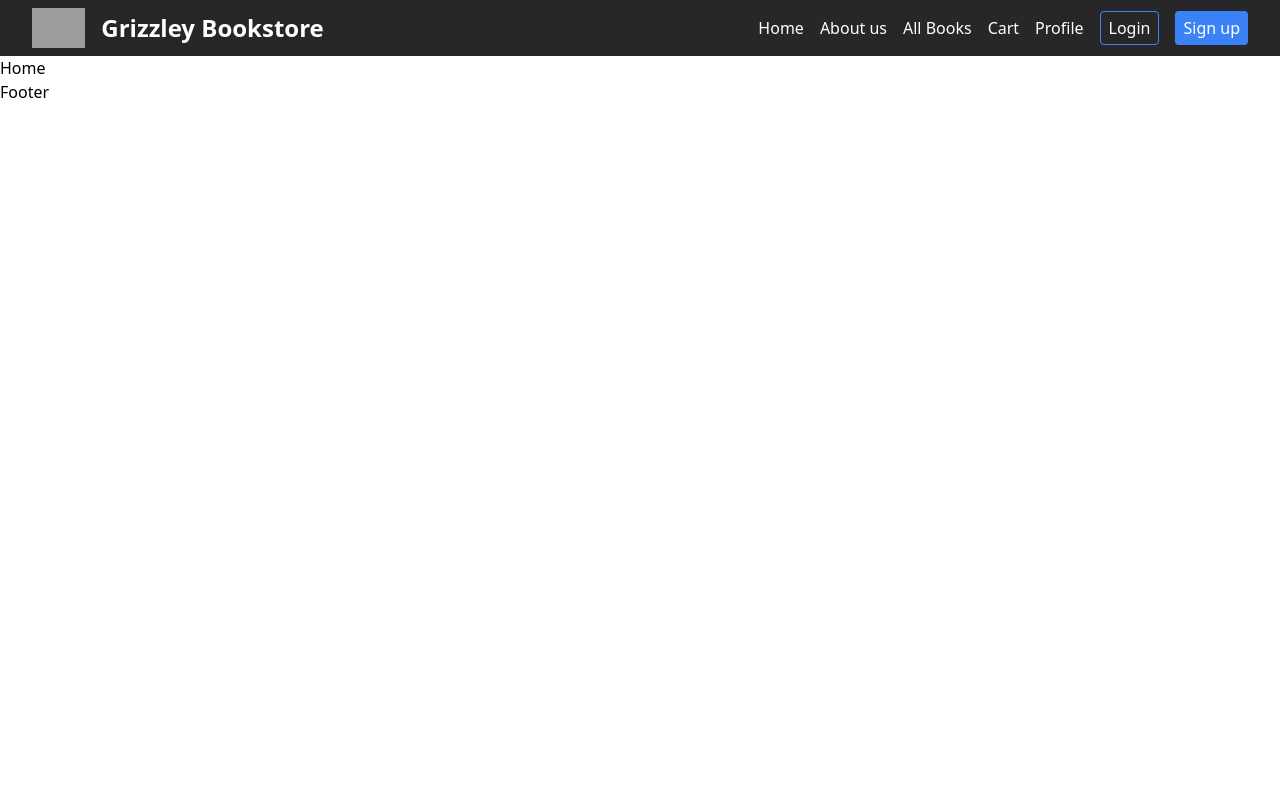
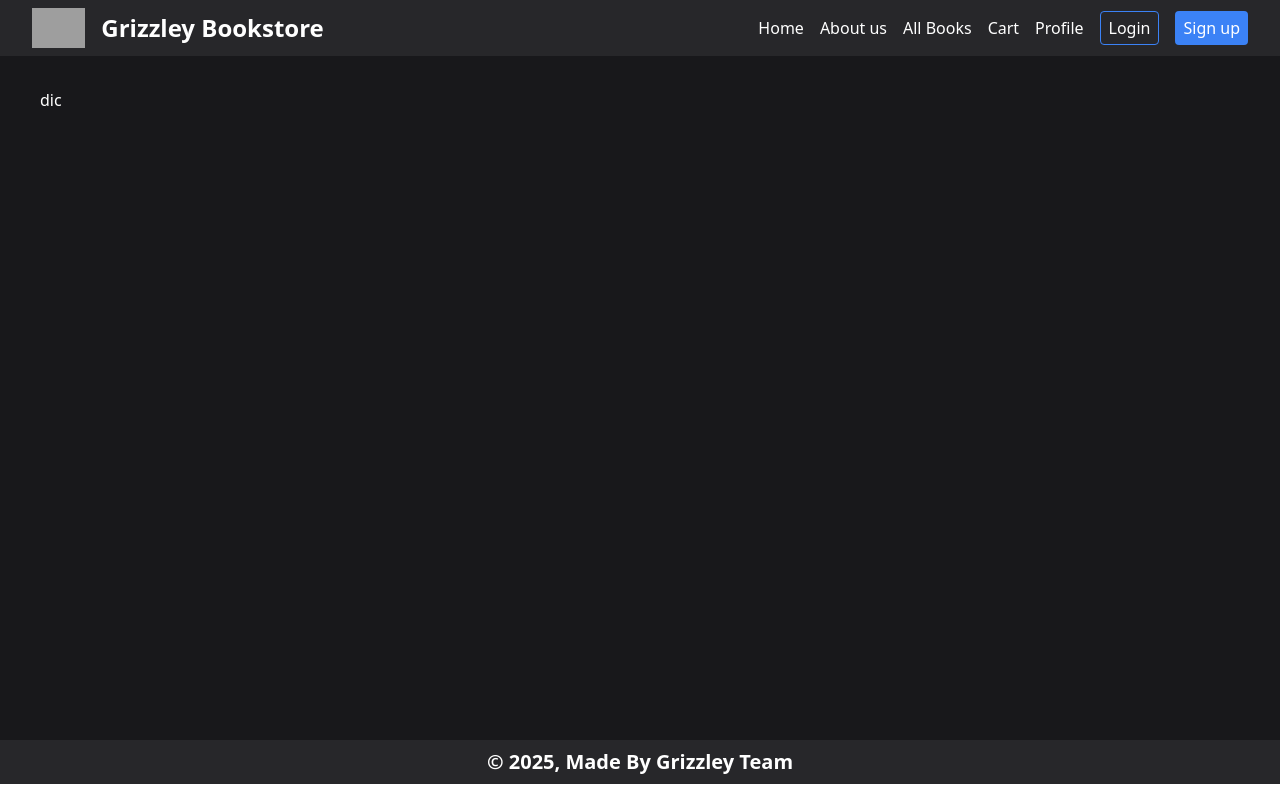
Before and after one commit to Jeshan26/ReadersChoiceBooks, a React (Vite) app in the folder frontend/: page / in a window 1280 px wide. Built offline with nearby package versions, Linux system fonts and the light colour scheme; grey boxes are pictures that could not be loaded.

Commit message:
add hero

```diff
--- a/frontend/package.json
+++ b/frontend/package.json
@@ -10,12 +10,12 @@
     "preview": "vite preview"
   },
   "dependencies": {
-    "@reduxjs/toolkit": "^2.2.7",
+    "@reduxjs/toolkit": "^2.5.1",
     "axios": "^1.7.9",
     "react": "^18.3.1",
     "react-dom": "^18.3.1",
-    "react-icons": "^5.3.0",
-    "react-redux": "^9.1.2",
+    "react-icons": "^5.4.0",
+    "react-redux": "^9.2.0",
     "react-router-dom": "^6.28.2"
   },
   "devDependencies": {
--- a/frontend/src/components/Footer/Footer.jsx
+++ b/frontend/src/components/Footer/Footer.jsx
@@ -1,10 +1,8 @@
 import React from 'react';
 
-const App = () => {
-  return (
-    <div>
-      Footer
+const Footer = () => {
+  return <div  className='bg-zinc-800 text-white px-8 py-2 items-center'>
+    <h1 className='text-xl font-semibold text-center'>&copy; 2025, Made By Grizzley Team</h1>
     </div>
-  );
-}
-export default App;
+};
+export default Footer;
--- /dev/null
+++ b/frontend/src/components/Home/Hero.jsx
@@ -0,0 +1,10 @@
+import React from 'react'
+
+const Hero = () => {
+  return <div className='h-[77.5vh]'>
+    <div></div>
+    dic
+  </div>
+};
+
+export default Hero
--- a/frontend/src/components/Navbar/Navbar.jsx
+++ b/frontend/src/components/Navbar/Navbar.jsx
@@ -1,4 +1,5 @@
 import React from 'react';
+
 const Navbar = () => {
   const links = [
     {title:'Home', link: '/'},
--- a/frontend/src/pages/Home.jsx
+++ b/frontend/src/pages/Home.jsx
@@ -1,10 +1,9 @@
 import React from 'react';
+import Hero from '../components/Home/Hero';
 
 const Home = () => {
-  return (
-    <div>
-      Home
+  return <div className='bg-zinc-900 text-white px-10 py-8'>
+      <Hero />
     </div>
-  );
-}
+};
 export default Home;
```
Also changed, not shown: 1 other file (tests, documents, lock files or other folders).
